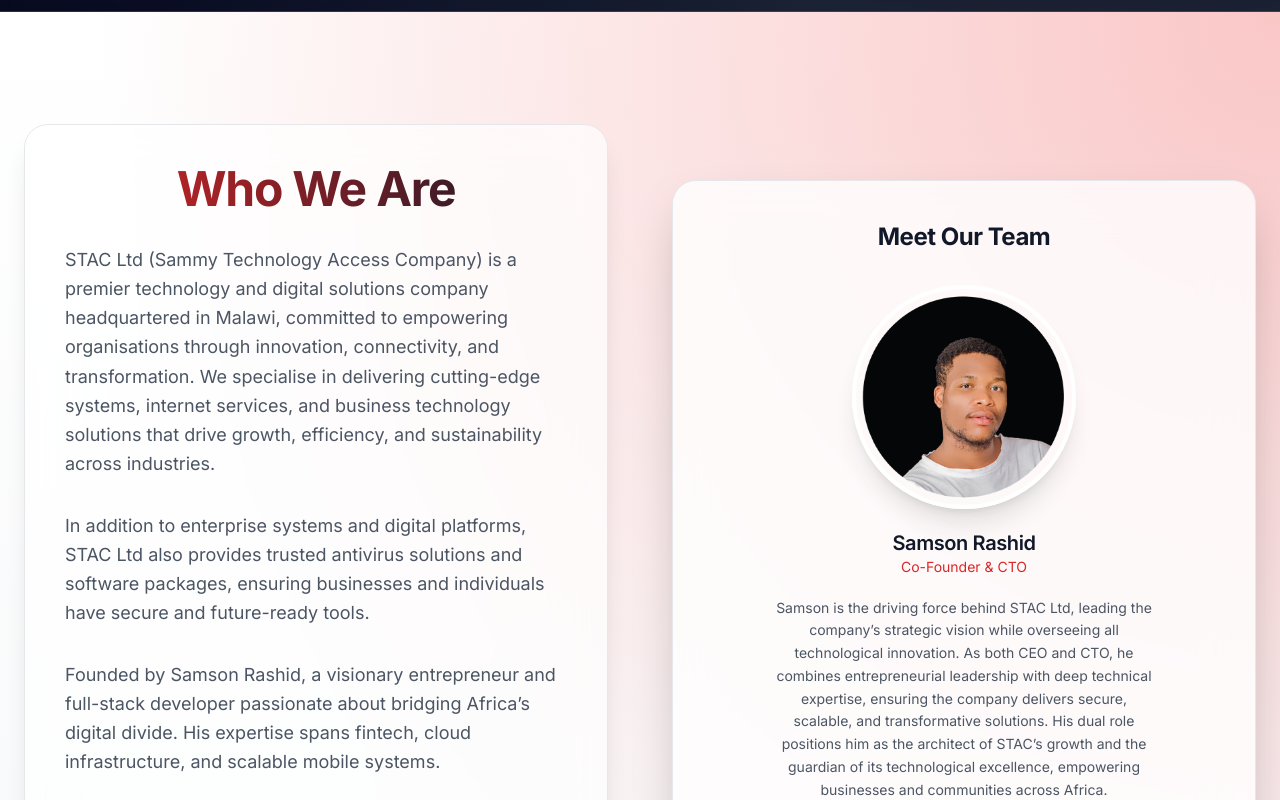
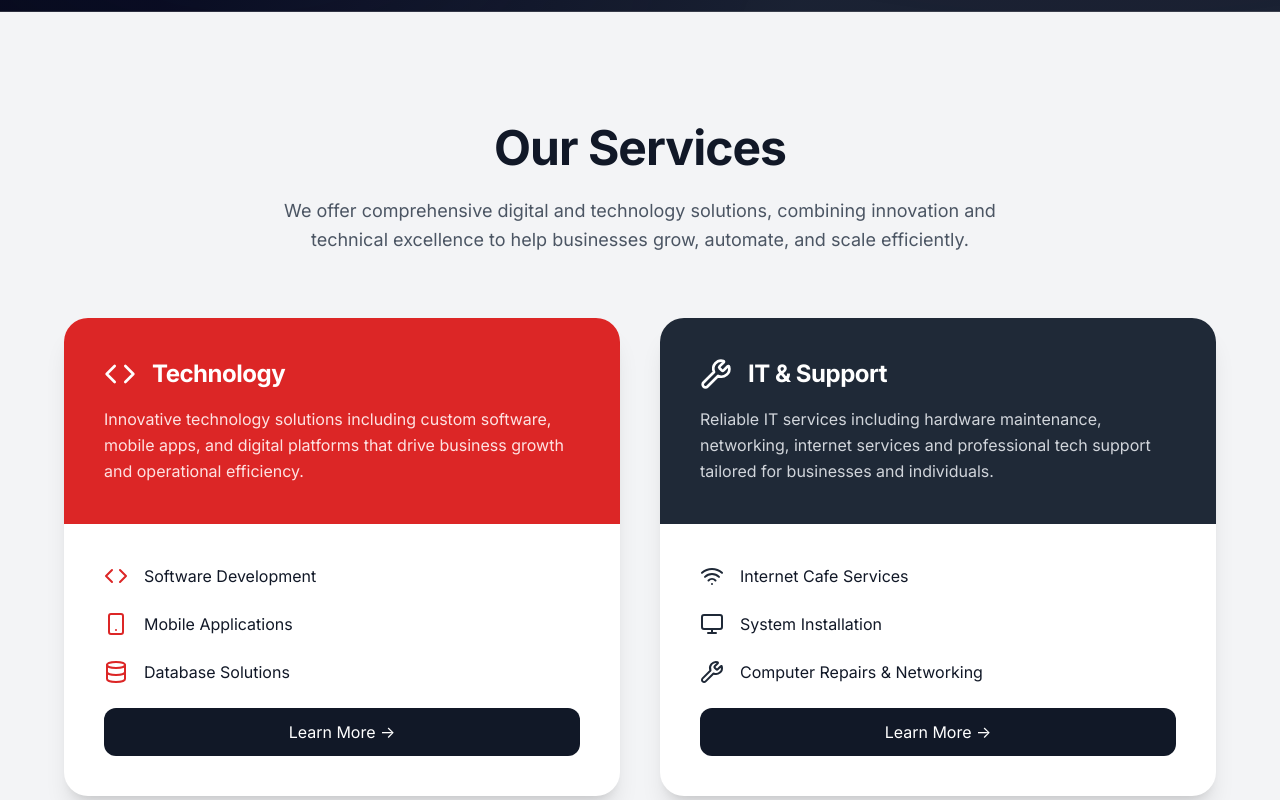
Before and after one commit to stacpanel-bit/stac-website, a React (Vite) app: page /#/ in a window 1280 px wide. Shown: the part 960-1760 px from the top of the page. Built offline with nearby package versions, Linux system fonts and the light colour scheme; grey boxes are pictures that could not be loaded.

Commit message:
Redesign Services section to premium card layout

```diff
--- a/package.json
+++ b/package.json
@@ -13,6 +13,7 @@
   },
   "dependencies": {
     "framer-motion": "^12.34.3",
+    "lucide-react": "^0.575.0",
     "react": "^18.2.0",
     "react-dom": "^18.2.0",
     "react-icons": "^5.5.0",
--- a/src/components/sections/Hero.jsx
+++ b/src/components/sections/Hero.jsx
@@ -1,6 +1,8 @@
 import React, { useState, useRef, useEffect } from "react";
+import { Link, useNavigate } from "react-router-dom";
 
 export default function Hero() {
+    const navigate = useNavigate();
   const [showModal, setShowModal] = useState(false);
   const nameRef = useRef(null);
   const modalRef = useRef(null);
@@ -101,12 +103,20 @@
                 Book For A Free Consultation
               </button>
 
-              <a
-                href="#services"
+              <Link
+                to="/"
                 className="px-8 py-4 border border-white/20 text-white rounded-xl backdrop-blur-md hover:bg-white/5 hover:border-white/40 transition-all duration-300"
+                onClick={e => {
+                  e.preventDefault();
+                  navigate("/");
+                  setTimeout(() => {
+                    const el = document.getElementById("services");
+                    if (el) el.scrollIntoView({ behavior: "smooth" });
+                  }, 100);
+                }}
               >
                 View Solutions
-              </a>
+              </Link>
             </div>
 
             <div className="mt-14 flex flex-wrap gap-10 text-sm text-slate-400 border-t border-white/10 pt-8">
--- a/src/components/sections/Services.jsx
+++ b/src/components/sections/Services.jsx
@@ -1,24 +1,109 @@
+import React from "react";
+import { Code, Database, Smartphone, Wrench, Wifi, Monitor } from "lucide-react";
+
 export default function Services() {
   return (
-    <section id="services" className="py-20 bg-gray-100 px-6">
-      <h3 className="text-3xl font-bold text-center mb-12">Our Services</h3>
+    <section id="services" className="py-28 bg-gray-100 px-6">
 
-      <div className="grid md:grid-cols-3 gap-8 max-w-6xl mx-auto">
-        <div className="bg-white p-6 rounded-xl shadow-md">
-          <h4 className="text-xl font-semibold mb-4">Internet Cafe</h4>
-          <p>High-speed browsing, printing, scanning and online services.</p>
+      {/* HEADER */}
+      <div className="text-center max-w-3xl mx-auto mb-16">
+        <h2 className="text-5xl font-bold text-gray-900">
+          Our Services
+        </h2>
+        <p className="mt-6 text-lg text-gray-600 leading-relaxed">
+          We offer comprehensive digital and technology solutions, combining
+          innovation and technical excellence to help businesses grow,
+          automate, and scale efficiently.
+        </p>
+      </div>
+
+      {/* SERVICE CARDS */}
+      <div className="grid lg:grid-cols-2 gap-10 max-w-6xl mx-auto">
+
+        {/* TECHNOLOGY CARD */}
+        <div className="bg-white rounded-3xl shadow-xl overflow-hidden">
+
+          {/* TOP COLORED SECTION */}
+          <div className="bg-red-600 text-white p-10">
+            <div className="flex items-center gap-4 mb-4">
+              <Code size={32} />
+              <h3 className="text-2xl font-bold">Technology</h3>
+            </div>
+            <p className="text-red-100 leading-relaxed">
+              Innovative technology solutions including custom software,
+              mobile apps, and digital platforms that drive business growth
+              and operational efficiency.
+            </p>
+          </div>
+
+          {/* BOTTOM WHITE SECTION */}
+          <div className="p-10 space-y-6">
+
+            <div className="flex items-center gap-4">
+              <Code className="text-red-600" />
+              <span>Software Development</span>
+            </div>
+
+            <div className="flex items-center gap-4">
+              <Smartphone className="text-red-600" />
+              <span>Mobile Applications</span>
+            </div>
+
+            <div className="flex items-center gap-4">
+              <Database className="text-red-600" />
+              <span>Database Solutions</span>
+            </div>
+
+            <button className="mt-6 w-full bg-gray-900 text-white py-3 rounded-xl hover:bg-gray-800 transition">
+              Learn More →
+            </button>
+
+          </div>
         </div>
 
-        <div className="bg-white p-6 rounded-xl shadow-md">
-          <h4 className="text-xl font-semibold mb-4">System Development</h4>
-          <p>Custom POS systems, management software and automation tools.</p>
+        {/* TECH SUPPORT CARD */}
+        <div className="bg-white rounded-3xl shadow-xl overflow-hidden">
+
+          {/* TOP COLORED SECTION */}
+          <div className="bg-gray-800 text-white p-10">
+            <div className="flex items-center gap-4 mb-4">
+              <Wrench size={32} />
+              <h3 className="text-2xl font-bold">IT & Support</h3>
+            </div>
+            <p className="text-gray-300 leading-relaxed">
+              Reliable IT services including hardware maintenance, networking,
+              internet services and professional tech support tailored for
+              businesses and individuals.
+            </p>
+          </div>
+
+          {/* BOTTOM WHITE SECTION */}
+          <div className="p-10 space-y-6">
+
+            <div className="flex items-center gap-4">
+              <Wifi className="text-gray-800" />
+              <span>Internet Cafe Services</span>
+            </div>
+
+            <div className="flex items-center gap-4">
+              <Monitor className="text-gray-800" />
+              <span>System Installation</span>
+            </div>
+
+            <div className="flex items-center gap-4">
+              <Wrench className="text-gray-800" />
+              <span>Computer Repairs & Networking</span>
+            </div>
+
+            <button className="mt-6 w-full bg-gray-900 text-white py-3 rounded-xl hover:bg-gray-800 transition">
+              Learn More →
+            </button>
+
+          </div>
         </div>
 
-        <div className="bg-white p-6 rounded-xl shadow-md">
-          <h4 className="text-xl font-semibold mb-4">Tech Support</h4>
-          <p>Computer repairs, networking, installation and IT consulting.</p>
-        </div>
       </div>
+
     </section>
   );
 }
--- a/src/pages/Home.jsx
+++ b/src/pages/Home.jsx
@@ -3,6 +3,7 @@
 import Hero from "../components/sections/Hero.jsx";
 import AboutSection from "../components/sections/AboutSection.jsx";
 import Portfolio from "../components/sections/Portfolio.jsx";
+import Services from "../components/sections/Services.jsx";
 import Contact from "../components/sections/Contact.jsx";
 import Footer from "../components/layout/Footer.jsx";
 
@@ -13,6 +14,7 @@
 
       <main className="pt-20">
         <Hero />
+        <Services />
         <AboutSection />
         <Portfolio />
         <Contact />
```
Also changed, not shown: 1 other file (tests, documents, lock files or other folders).
